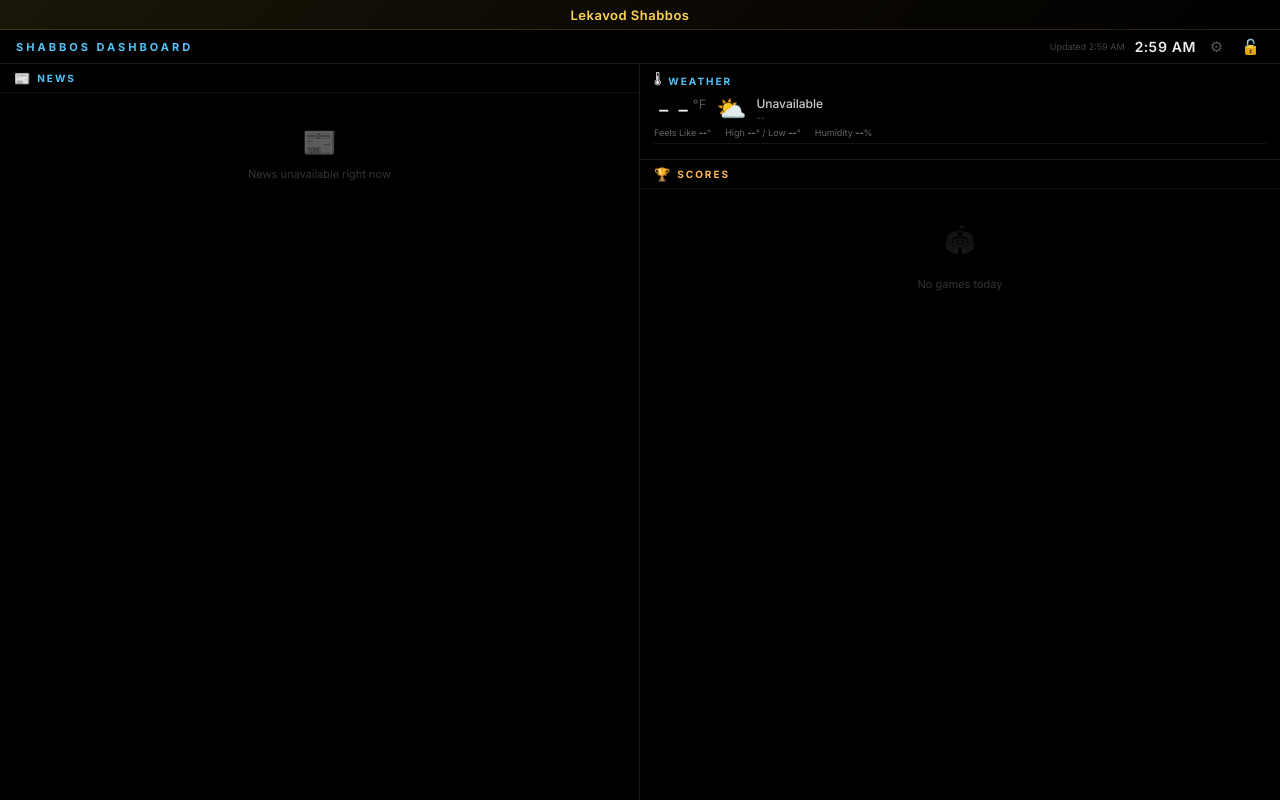
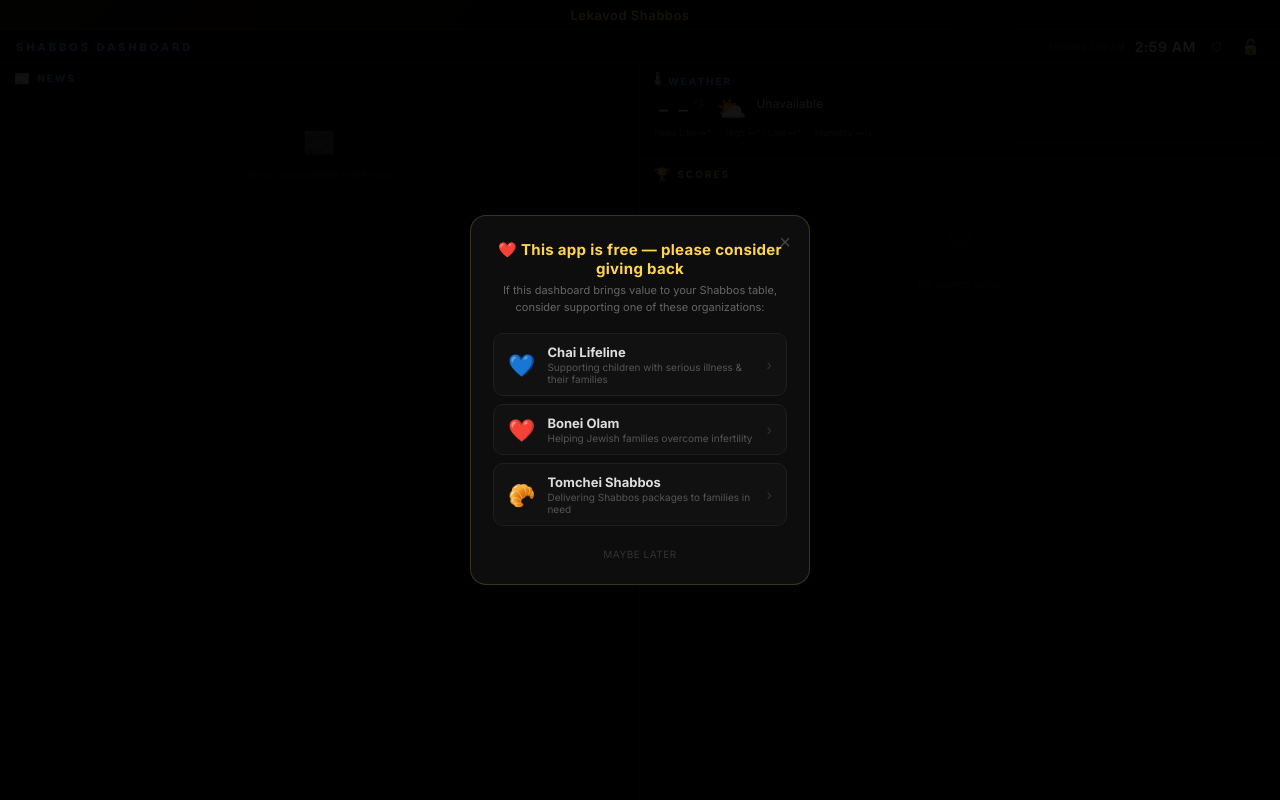
Before and after one commit to reifere-stack/shabbos-dashboard, a plain HTML site: page index.html in a window 1280 px wide. Drawn offline with Linux system fonts and the light colour scheme; no server answers.

Commit message:
Add donate modal with Chai Lifeline, Bonei Olam, Tomchei Shabbos — easy to add more orgs

```diff
--- a/index.html
+++ b/index.html
@@ -405,6 +405,88 @@
   .hour-col .hour-temp { font-size: 11px; }
 }
 
+/* === DONATE MODAL === */
+#donate-overlay {
+  position: fixed; inset: 0;
+  background: rgba(0,0,0,0.92);
+  display: none; align-items: center; justify-content: center;
+  z-index: 2000;
+  padding: 20px;
+}
+#donate-overlay.open { display: flex; }
+#donate-dialog {
+  background: #0d0d0d;
+  border: 1px solid rgba(255,213,79,0.2);
+  border-radius: 16px;
+  padding: 24px 22px 20px;
+  width: 340px;
+  max-width: 100%;
+  position: relative;
+}
+#donate-close {
+  position: absolute;
+  top: 12px; right: 14px;
+  background: none; border: none;
+  color: #444; font-size: 20px;
+  cursor: pointer; line-height: 1;
+  padding: 4px;
+}
+#donate-close:hover { color: #888; }
+#donate-dialog .donate-title {
+  font-size: 15px; font-weight: 700;
+  color: #FFD54F;
+  text-align: center;
+  margin-bottom: 4px;
+  letter-spacing: 0.3px;
+}
+#donate-dialog .donate-subtitle {
+  font-size: 11px; color: #666;
+  text-align: center;
+  margin-bottom: 18px;
+  line-height: 1.5;
+}
+.donate-org-list {
+  display: flex; flex-direction: column;
+  gap: 8px;
+  margin-bottom: 16px;
+}
+.donate-org {
+  display: flex; align-items: center;
+  background: #111;
+  border: 1px solid #1e1e1e;
+  border-radius: 10px;
+  padding: 10px 14px;
+  text-decoration: none;
+  gap: 12px;
+  transition: border-color 0.15s, background 0.15s;
+}
+.donate-org:hover { border-color: #FFD54F; background: #151505; }
+.donate-org .org-icon { font-size: 22px; flex-shrink: 0; }
+.donate-org .org-info { flex: 1; min-width: 0; }
+.donate-org .org-name {
+  font-size: 13px; font-weight: 700;
+  color: #ddd; display: block;
+}
+.donate-org .org-desc {
+  font-size: 10px; color: #555;
+  margin-top: 1px; display: block;
+}
+.donate-org .org-arrow {
+  font-size: 14px; color: #333; flex-shrink: 0;
+}
+.donate-org:hover .org-arrow { color: #FFD54F; }
+.donate-skip {
+  width: 100%;
+  background: none; border: none;
+  color: #333; font-size: 10px;
+  text-align: center; cursor: pointer;
+  padding: 4px;
+  font-family: 'Inter', sans-serif;
+  letter-spacing: 0.5px;
+  text-transform: uppercase;
+}
+.donate-skip:hover { color: #666; }
+
 /* === SETTINGS MODAL === */
 #settings-overlay {
   position: fixed; inset: 0;
@@ -639,6 +721,17 @@
   </div>
 </div>
 
+<!-- Donate Modal -->
+<div id="donate-overlay">
+  <div id="donate-dialog">
+    <button id="donate-close" aria-label="Close">×</button>
+    <div class="donate-title">❤️ This app is free — please consider giving back</div>
+    <div class="donate-subtitle">If this dashboard brings value to your Shabbos table,<br>consider supporting one of these organizations:</div>
+    <div class="donate-org-list" id="donate-org-list"></div>
+    <button class="donate-skip" id="donate-skip">Maybe later</button>
+  </div>
+</div>
+
 <!-- Settings Overlay -->
 <div id="settings-overlay">
   <div id="settings-dialog">
@@ -664,6 +757,30 @@
 <script>
 (function() {
   'use strict';
+
+  // ============ DONATE ORGS — add more here anytime ============
+  const DONATE_ORGS = [
+    {
+      icon: '💙',
+      name: 'Chai Lifeline',
+      desc: 'Supporting children with serious illness & their families',
+      url: 'https://www.chailifeline.org/donate',
+    },
+    {
+      icon: '❤️',
+      name: 'Bonei Olam',
+      desc: 'Helping Jewish families overcome infertility',
+      url: 'https://www.boneiolam.org/donate',
+    },
+    {
+      icon: '🥐',
+      name: 'Tomchei Shabbos',
+      desc: 'Delivering Shabbos packages to families in need',
+      url: 'https://www.tomcheishabbos.org/donate',
+    },
+    // ---- Add more orgs below this line ----
+    // { icon: '📚', name: 'Your Yeshiva', desc: 'Description here', url: 'https://...' },
+  ];
 
   // ============ CONFIG ============
   // RSS Proxy — set this to your Cloudflare Worker URL after deploying
@@ -767,6 +884,7 @@
     startScroll();
     acquireWakeLock();
     fetchVisitorCount();
+    setupDonate();
   }
 
   // ============ HASH — stores zip + enabled feeds ============
@@ -1245,6 +1363,42 @@
     }, SCROLL_TICK);
   }
 
+  // ============ DONATE ============
+  function setupDonate() {
+    const overlay = $('donate-overlay');
+    const orgList = $('donate-org-list');
+
+    // Build org list from config
+    orgList.innerHTML = '';
+    for (const org of DONATE_ORGS) {
+      const a = document.createElement('a');
+      a.className = 'donate-org';
+      a.href = org.url;
+      a.target = '_blank';
+      a.rel = 'noopener noreferrer';
+      a.innerHTML =
+        '<span class="org-icon">' + org.icon + '</span>' +
+        '<span class="org-info">' +
+          '<span class="org-name">' + esc(org.name) + '</span>' +
+          '<span class="org-desc">' + esc(org.desc) + '</span>' +
+        '</span>' +
+        '<span class="org-arrow">›</span>';
+      orgList.appendChild(a);
+    }
+
+    // Show on every visit (dismissed by X or "maybe later")
+    // Small delay so dashboard loads first
+    setTimeout(() => overlay.classList.add('open'), 1200);
+
+    function closeDonate() { overlay.classList.remove('open'); }
+    $('donate-close').addEventListener('click', closeDonate);
+    $('donate-skip').addEventListener('click', closeDonate);
+    // Clicking backdrop also closes
+    overlay.addEventListener('click', (e) => {
+      if (e.target === overlay) closeDonate();
+    });
+  }
+
   // ============ SETTINGS ============
   function buildNewsToggles() {
     const list = $('news-toggle-list');
```
